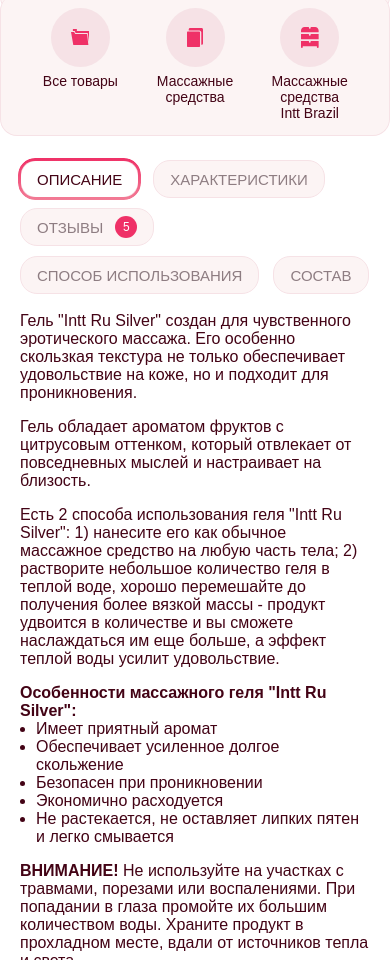
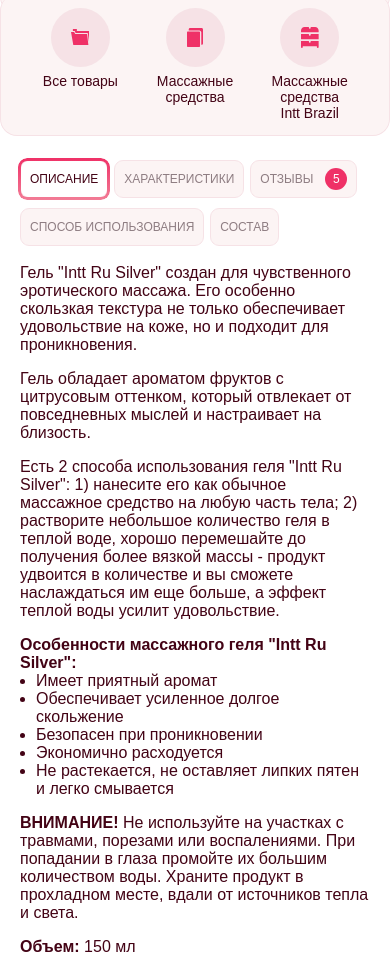
Before and after one commit to npribytkov/erolaif-html, a plain HTML site: page index3.html in a window 390 px wide. Shown: the part 1711-2671 px from the top of the page. Drawn offline with Linux system fonts and the light colour scheme; files whose address does not match are found by name.

Commit message:
changes index3

```diff
--- a/css/media_style.css
+++ b/css/media_style.css
@@ -687,8 +687,23 @@
         column-gap: 4px;
     }
     .page_products_tabs_item {
-        padding: 0 16px;
+        padding: 0 9px;
         height: 36px;
+        font-size: 12px;
+        border-radius: 9px;
+    }
+    .page_products_tabs_item:before{
+        border-radius: 9px;
+    }
+    .page_products_tabs_item:hover{
+        background: #FCF4F4;
+        color: #8E7D82;
+    }
+    .page_products_tabs_item:hover:before{
+        content: none;
+    }
+    .page_products_tabs{
+        column-gap: 6px;
     }
     .page_products_item {
         font-size: 24px;
@@ -945,7 +960,7 @@
         margin: 0;
         background-color: #fff;
         border: none;
-        max-height: calc(100vh - 50px);
+        max-height: calc(100vh - 150px);
         overflow: auto;
     }
     .page_catalog_filter_head{
```
